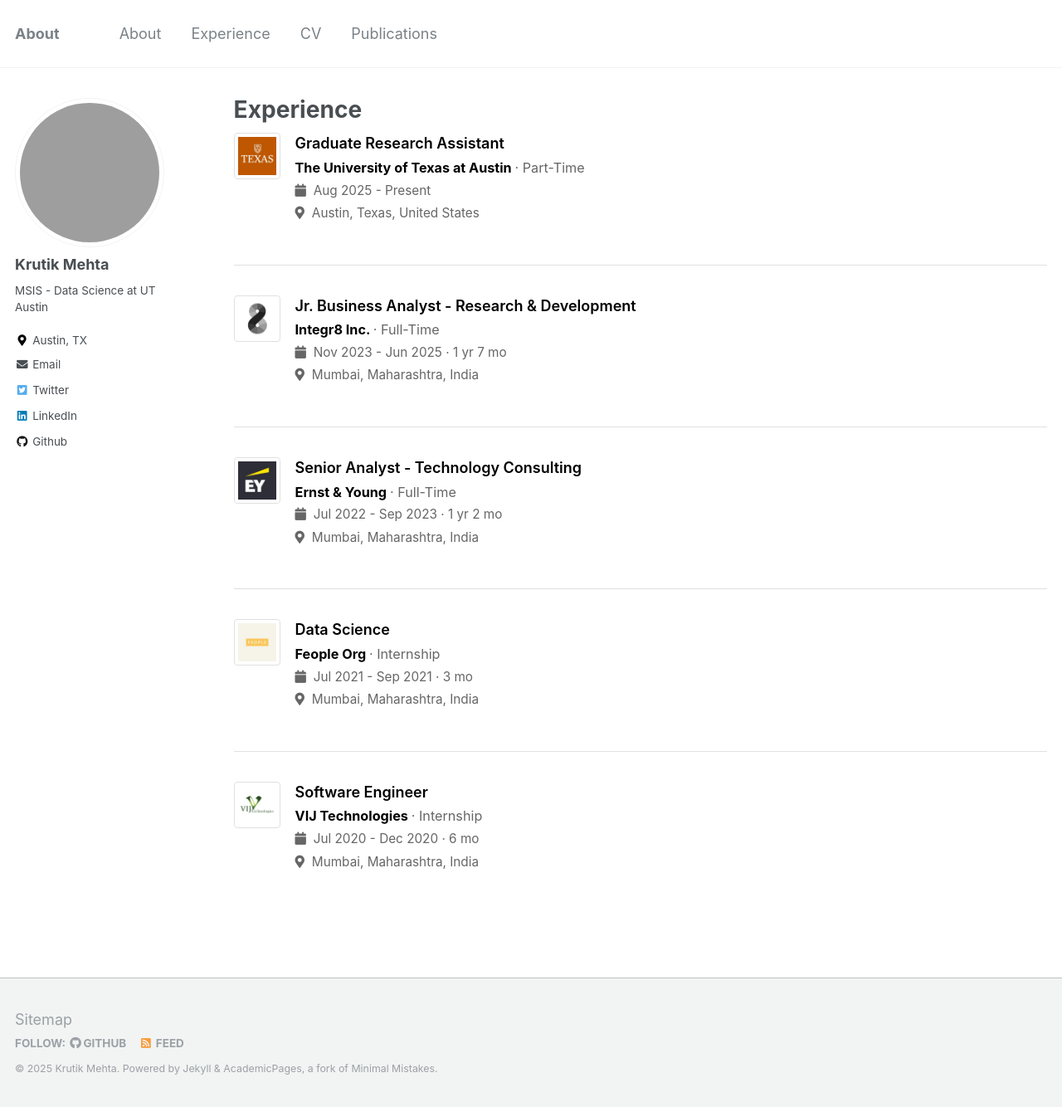
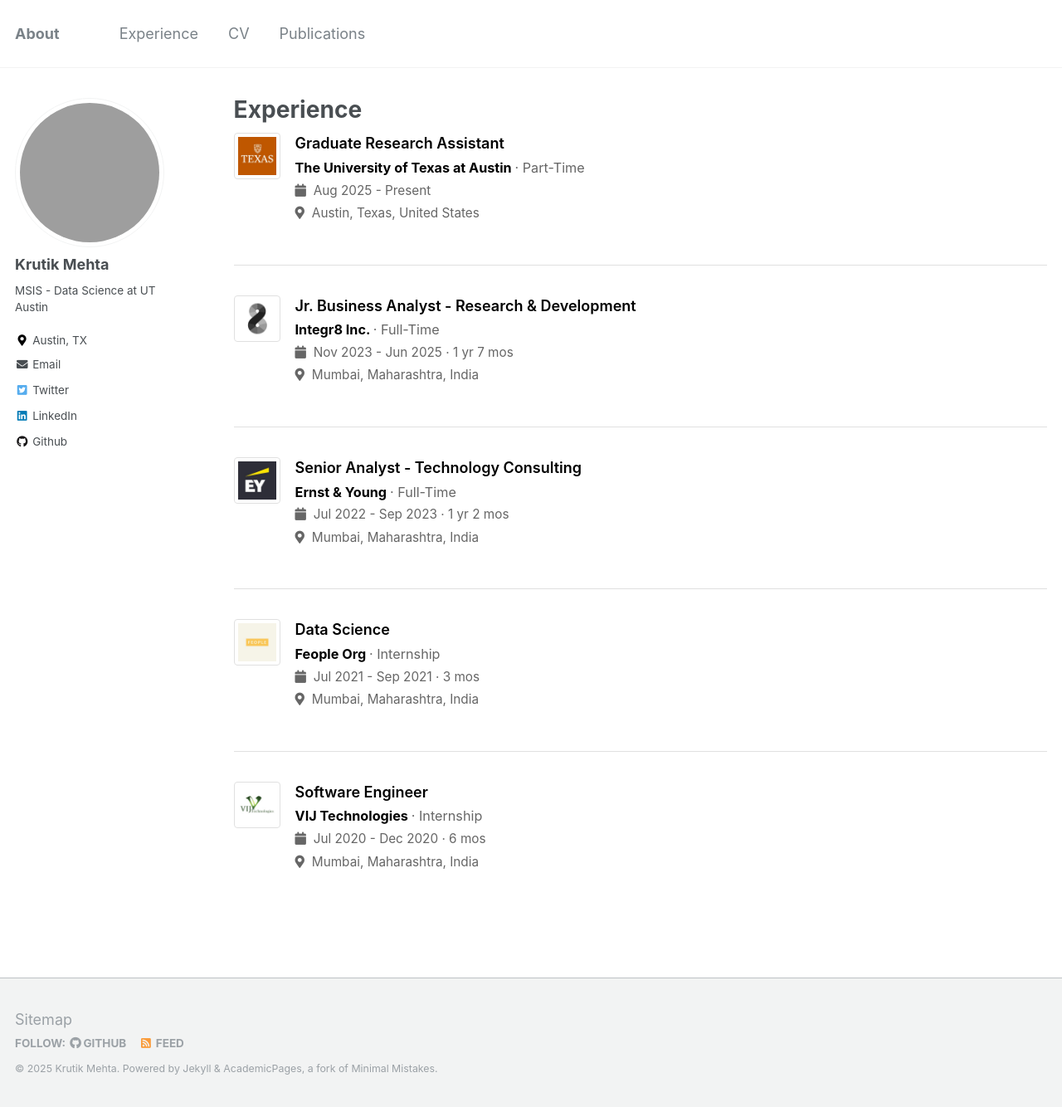
Before and after one commit to krutikmehtaa/krutikmehtaa.github.io, a Jekyll site: the page built from _pages/work.html, in a window 1280 px wide and 1334 px high. Shown: the whole window at 83% size. Built offline with Jekyll 4.4.1, drawn with Linux system fonts in a browser that asks for light colours.

Commit message:
Bugs and other fixes

```diff
--- a/_data/navigation.yml
+++ b/_data/navigation.yml
@@ -1,8 +1,5 @@
 # main links links
 main:
-  - title: "About"
-    url: /
-
   - title: "Experience"
     url: /work/
 
--- a/_includes/archive-single-work.html
+++ b/_includes/archive-single-work.html
@@ -78,7 +78,7 @@
                 {% assign years_display = total_months | divided_by: 12 %}
                 {% assign months_display = total_months | modulo: 12 %}
                 {% if years_display > 0 %}{{ years_display }} yr{% if years_display > 1 %}s{% endif %}{% endif %}
-                {% if months_display > 0 %} {{ months_display }} mo{% endif %}
+                {% if months_display > 0 %} {{ months_display }} mos{% endif %}
               </span>
             {% endif %}
           {% endif %}
```
